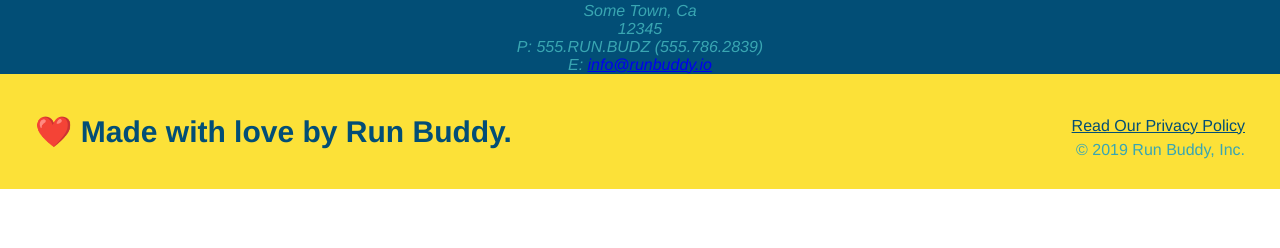
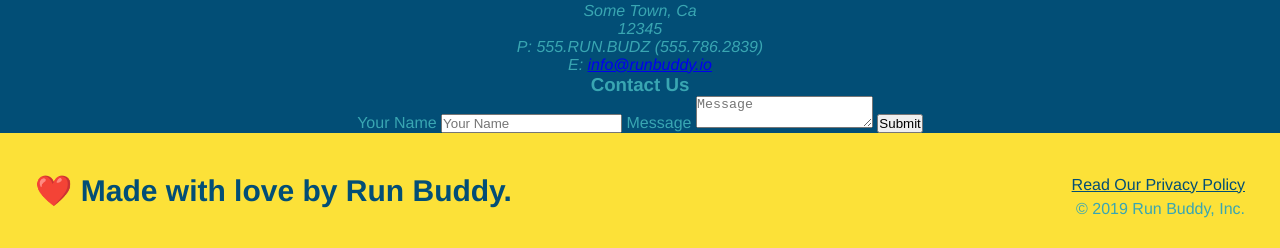
Before and after one commit to archana-nagaraj/run-buddy, a plain HTML site: page index.html in a window 1280 px wide. Shown: the part 5206-5454 px from the top of the page. Before the commit the page ends 5395 px from the top, so only its background shows below. Drawn offline with Linux system fonts and the light colour scheme.

Commit message:
add contact-form for Reachout section

```diff
--- a/index.html
+++ b/index.html
@@ -166,7 +166,6 @@
 
   <!-- "Reach out" section -->
   <section id="reach-out" class = "contact">
-
     <h2 class = "section-title secondary-border">Reach Out</h2>
     <!-- Contact container -->
     <div class="contact-info">
@@ -194,6 +193,18 @@
         P: 555.RUN.BUDZ (555.786.2839)<br/>
         E: <a href="mailto:info@runbuddy.io">info@runbuddy.io</a>
       </address>
+
+      <div class = "contact-form">
+        <h3>Contact Us</h3>
+        <form>
+          <label for = "contact-name">Your Name</label>
+          <input type = "text" placeholder="Your Name" id = "text-id"/>
+
+          <label for = "contact-message">Message</label>
+          <textarea type = "textarea" id = "contact-message" placeholder="Message"></textarea>
+          <button type = "Submit">Submit</button>
+        </form>
+      </div>
     </div>
 
   </section>
```
